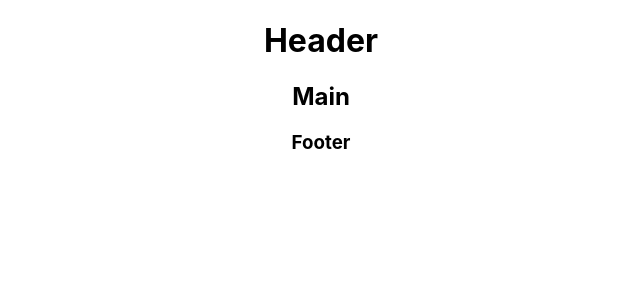
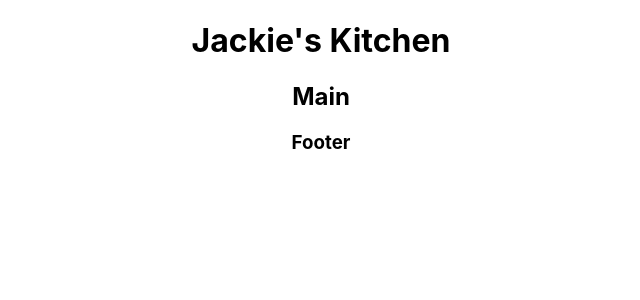
Before and after one commit to rmasonh18/react-essentials, a React (Create React App) app: page / in a window 1280 px wide. Shown: the top 300 px of the page, without its empty margins (319-959 px from the left). Built offline with nearby package versions, Linux system fonts and the light colour scheme.

Commit message:
create header component~simple

```diff
--- a/src/App.js
+++ b/src/App.js
@@ -1,10 +1,21 @@
-import logo from './logo.svg';
+//.import logo from './logo.svg';
 import './App.css';
+
+
+
+// create header component
+function Header() {
+  return (
+    <header>
+      <h1>Jackie's Kitchen</h1>
+    </header>
+  );
+}
 
 function App() {
   return (
     <div className="App">
-    <h1>Header</h1>
+    <Header />
     <h2>Main</h2>
     <h3>Footer</h3>
     </div>
```
